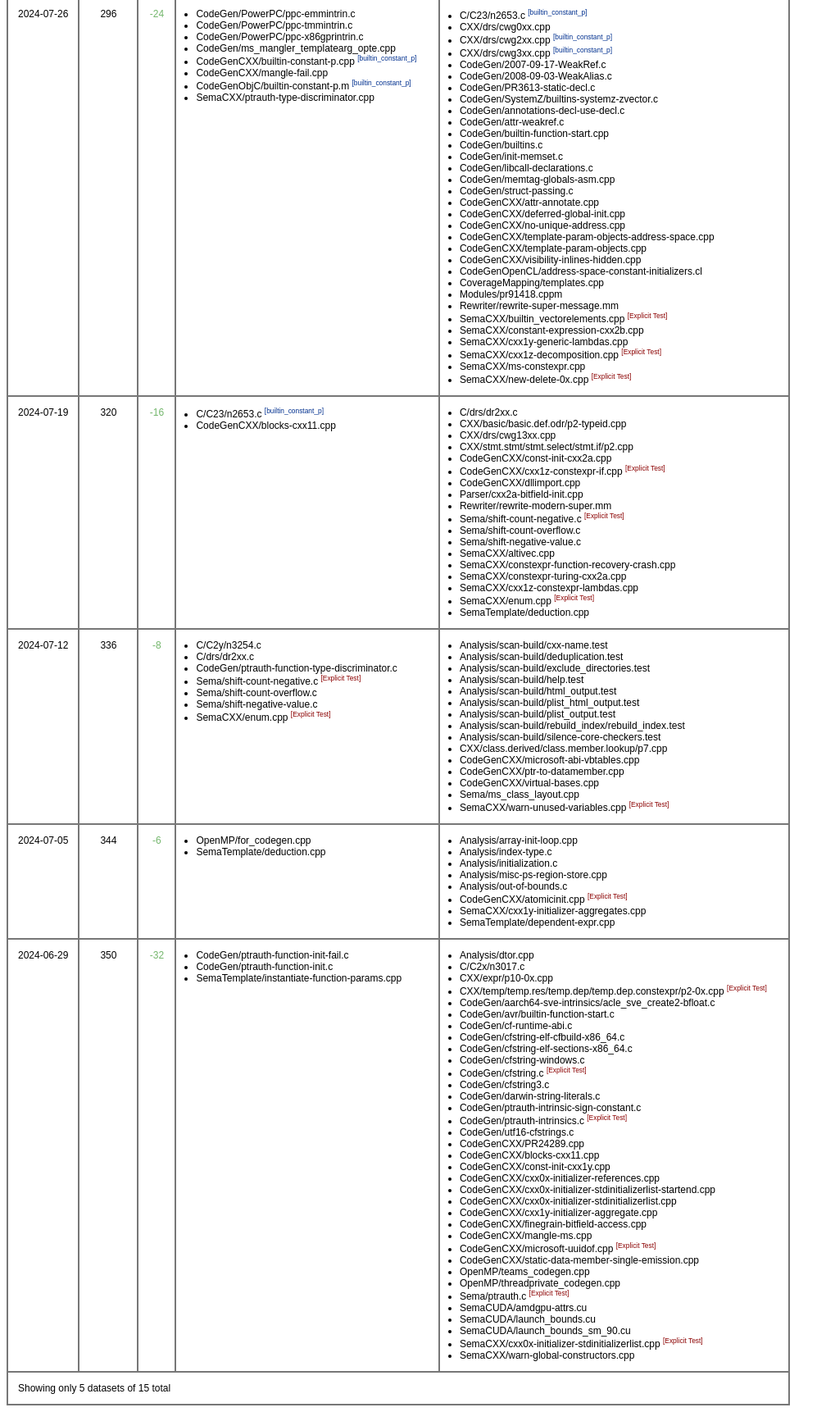
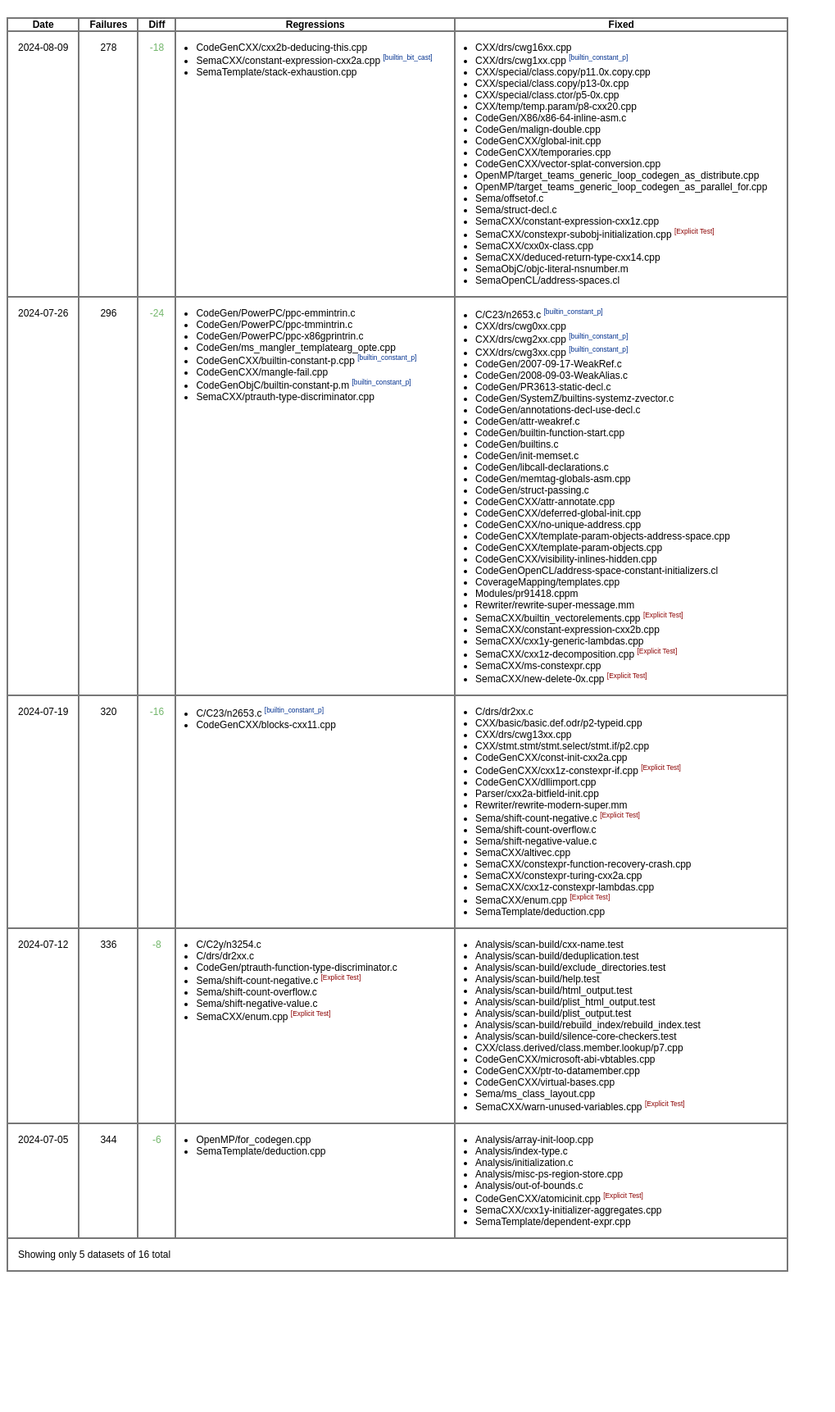
Before and after one commit to tbaederr/tbaederr.github.io, a plain HTML site: page stats/index.html in a window 1280 px wide. Shown: the part 634-2356 px from the top of the page at 82% size, without its empty margins (0-1019 px from the left). After the commit the page ends 2193 px from the top, so only its background shows below. Drawn offline with nearby package versions, Linux system fonts and the light colour scheme.

Commit message:
Update stats

```diff
--- a/stats/index.html
+++ b/stats/index.html
@@ -23,6 +23,9 @@
 
   td {
     padding: 1em;
+  }
+  .failuretable {
+     margin-top: 2em;
   }
 
   ul {
@@ -71,6 +74,10 @@
     <td class='slim'>The new interpreter is correct.</td>
   </tr>
   <tr>
+    <td class='slim'><em>SemaCXX/constexpr-vector-access-elements.cpp</em></td>
+    <td class='slim'>The new interpreter is correct.</td>
+  </tr>
+  <tr>
     <td class='slim'><em>CodeGenObjC/encode-test-4.m</em></td>
     <td class='slim'>Comparison against @encode is unspecified.</td>
   </tr>
@@ -95,13 +102,13 @@ function listElements(arr, elementName) {
 
 
 const allData = {
-  labels: ['2024-04-19','2024-04-26','2024-05-02','2024-05-13','2024-05-16','2024-05-23','2024-05-27','2024-06-06','2024-06-13','2024-06-20','2024-06-29','2024-07-05','2024-07-12','2024-07-19','2024-07-26',],
+  labels: ['2024-04-19','2024-04-26','2024-05-02','2024-05-13','2024-05-16','2024-05-23','2024-05-27','2024-06-06','2024-06-13','2024-06-20','2024-06-29','2024-07-05','2024-07-12','2024-07-19','2024-07-26','2024-08-09',],
   borderColor: '#0f0',
 
   datasets: [
     {
       label: 'check-clang',
-      data: [597, 584, 566, 591, 561, 541, 510, 420, 409, 382, 350, 344, 336, 320, 296, ],
+      data: [597, 584, 566, 591, 561, 541, 510, 420, 409, 382, 350, 344, 336, 320, 296, 278, ],
       stepped: true,
       backgroundColor: '#7ED7C1',
       borderColor: 'green',
@@ -115,13 +122,12 @@ const allConfig = {
   plugins: {
     responsive: true,
     title: {
-      display: true,
-        text: 'Zomg',
-      },
+      display: false,
     },
-    interaction: {
-      intersect: false,
-    },
+  },
+  interaction: {
+    intersect: false,
+  },
   options: {
     scales: {
       x: {
@@ -147,7 +153,7 @@ const allConfig = {
 new Chart("allChart", allConfig);
 </script>
 
-<table>
+<table class='failuretable'>
         <tr>
           <th>Date</th>
           <th>Failures</th>
@@ -156,6 +162,74 @@ new Chart("allChart", allConfig);
           <th>Fixed</th>
         </tr>
 
+<tr>
+  <td>2024-08-09</td>
+  <td class='num'>278</td>
+  <td class='num'>
+<span class='pos'>
+-18
+</span>
+  </td>
+<td>
+  <ul>
+<li>CodeGenCXX/cxx2b-deducing-this.cpp
+</li>
+<li>SemaCXX/constant-expression-cxx2a.cpp
+<sup class='note'>[builtin_bit_cast]</sup>
+</li>
+<li>SemaTemplate/stack-exhaustion.cpp
+</li>
+</ul>
+</td>
+<td>
+  <ul>
+<li>CXX/drs/cwg16xx.cpp
+</li>
+<li>CXX/drs/cwg1xx.cpp
+<sup class='note'>[builtin_constant_p]</sup>
+</li>
+<li>CXX/special/class.copy/p11.0x.copy.cpp
+</li>
+<li>CXX/special/class.copy/p13-0x.cpp
+</li>
+<li>CXX/special/class.ctor/p5-0x.cpp
+</li>
+<li>CXX/temp/temp.param/p8-cxx20.cpp
+</li>
+<li>CodeGen/X86/x86-64-inline-asm.c
+</li>
+<li>CodeGen/malign-double.cpp
+</li>
+<li>CodeGenCXX/global-init.cpp
+</li>
+<li>CodeGenCXX/temporaries.cpp
+</li>
+<li>CodeGenCXX/vector-splat-conversion.cpp
+</li>
+<li>OpenMP/target_teams_generic_loop_codegen_as_distribute.cpp
+</li>
+<li>OpenMP/target_teams_generic_loop_codegen_as_parallel_for.cpp
+</li>
+<li>Sema/offsetof.c
+</li>
+<li>Sema/struct-decl.c
+</li>
+<li>SemaCXX/constant-expression-cxx1z.cpp
+</li>
+<li>SemaCXX/constexpr-subobj-initialization.cpp
+<sup class='hardfail'>[Explicit Test]</sup>
+</li>
+<li>SemaCXX/cxx0x-class.cpp
+</li>
+<li>SemaCXX/deduced-return-type-cxx14.cpp
+</li>
+<li>SemaObjC/objc-literal-nsnumber.m
+</li>
+<li>SemaOpenCL/address-spaces.cl
+</li>
+</ul>
+</td>
+</tr>
 <tr>
   <td>2024-07-26</td>
   <td class='num'>296</td>
@@ -424,106 +498,7 @@ new Chart("allChart", allConfig);
 </ul>
 </td>
 </tr>
-<tr>
-  <td>2024-06-29</td>
-  <td class='num'>350</td>
-  <td class='num'>
-<span class='pos'>
--32
-</span>
-  </td>
-<td>
-  <ul>
-<li>CodeGen/ptrauth-function-init-fail.c
-</li>
-<li>CodeGen/ptrauth-function-init.c
-</li>
-<li>SemaTemplate/instantiate-function-params.cpp
-</li>
-</ul>
-</td>
-<td>
-  <ul>
-<li>Analysis/dtor.cpp
-</li>
-<li>C/C2x/n3017.c
-</li>
-<li>CXX/expr/p10-0x.cpp
-</li>
-<li>CXX/temp/temp.res/temp.dep/temp.dep.constexpr/p2-0x.cpp
-<sup class='hardfail'>[Explicit Test]</sup>
-</li>
-<li>CodeGen/aarch64-sve-intrinsics/acle_sve_create2-bfloat.c
-</li>
-<li>CodeGen/avr/builtin-function-start.c
-</li>
-<li>CodeGen/cf-runtime-abi.c
-</li>
-<li>CodeGen/cfstring-elf-cfbuild-x86_64.c
-</li>
-<li>CodeGen/cfstring-elf-sections-x86_64.c
-</li>
-<li>CodeGen/cfstring-windows.c
-</li>
-<li>CodeGen/cfstring.c
-<sup class='hardfail'>[Explicit Test]</sup>
-</li>
-<li>CodeGen/cfstring3.c
-</li>
-<li>CodeGen/darwin-string-literals.c
-</li>
-<li>CodeGen/ptrauth-intrinsic-sign-constant.c
-</li>
-<li>CodeGen/ptrauth-intrinsics.c
-<sup class='hardfail'>[Explicit Test]</sup>
-</li>
-<li>CodeGen/utf16-cfstrings.c
-</li>
-<li>CodeGenCXX/PR24289.cpp
-</li>
-<li>CodeGenCXX/blocks-cxx11.cpp
-</li>
-<li>CodeGenCXX/const-init-cxx1y.cpp
-</li>
-<li>CodeGenCXX/cxx0x-initializer-references.cpp
-</li>
-<li>CodeGenCXX/cxx0x-initializer-stdinitializerlist-startend.cpp
-</li>
-<li>CodeGenCXX/cxx0x-initializer-stdinitializerlist.cpp
-</li>
-<li>CodeGenCXX/cxx1y-initializer-aggregate.cpp
-</li>
-<li>CodeGenCXX/finegrain-bitfield-access.cpp
-</li>
-<li>CodeGenCXX/mangle-ms.cpp
-</li>
-<li>CodeGenCXX/microsoft-uuidof.cpp
-<sup class='hardfail'>[Explicit Test]</sup>
-</li>
-<li>CodeGenCXX/static-data-member-single-emission.cpp
-</li>
-<li>OpenMP/teams_codegen.cpp
-</li>
-<li>OpenMP/threadprivate_codegen.cpp
-</li>
-<li>Sema/ptrauth.c
-<sup class='hardfail'>[Explicit Test]</sup>
-</li>
-<li>SemaCUDA/amdgpu-attrs.cu
-</li>
-<li>SemaCUDA/launch_bounds.cu
-</li>
-<li>SemaCUDA/launch_bounds_sm_90.cu
-</li>
-<li>SemaCXX/cxx0x-initializer-stdinitializerlist.cpp
-<sup class='hardfail'>[Explicit Test]</sup>
-</li>
-<li>SemaCXX/warn-global-constructors.cpp
-</li>
-</ul>
-</td>
-</tr>
-<tr><td colspan='5'>Showing only 5 datasets of 15 total</td></tr>
+<tr><td colspan='5'>Showing only 5 datasets of 16 total</td></tr>
 </table>
 </body>
 </html>
```
